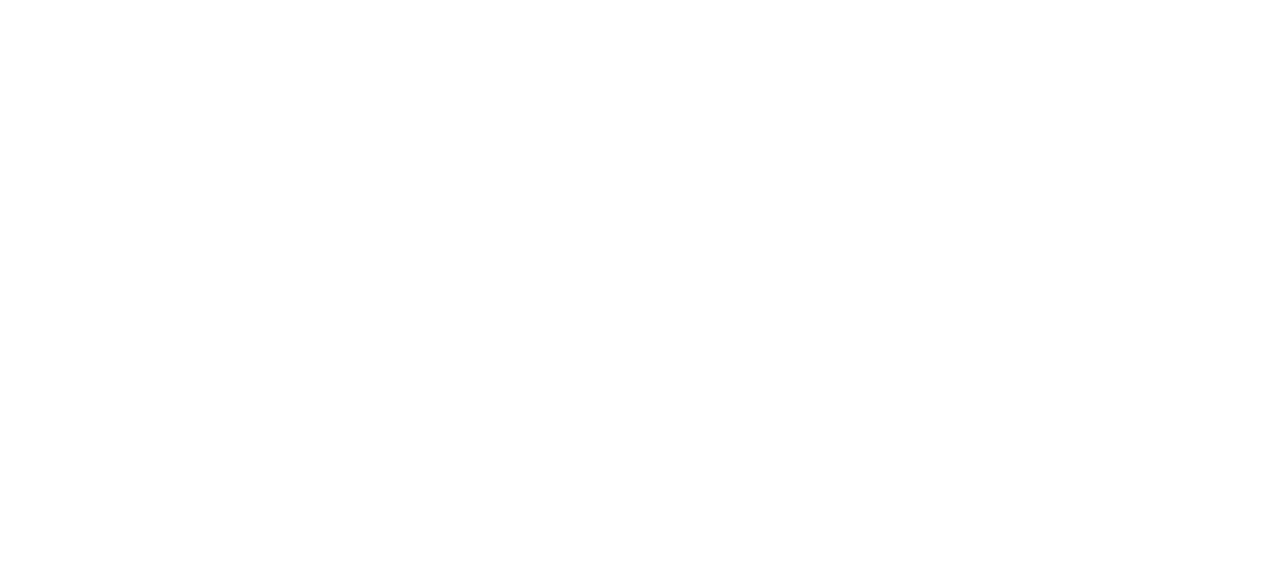
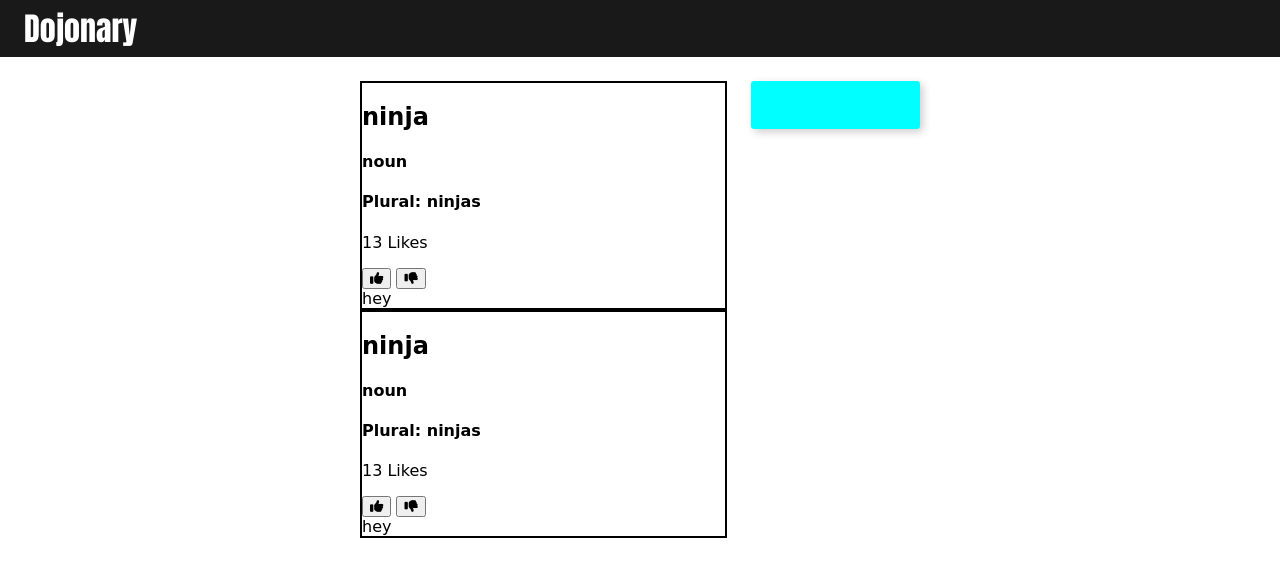
Before and after one commit to MJ-Kerr/Button_Clicker, a plain HTML site: page index.html in a window 1280 px wide. Drawn offline with Linux system fonts and the light colour scheme.

Commit message:
getting there columns are up

```diff
--- a/index.html
+++ b/index.html
@@ -1,12 +1,62 @@
 <!DOCTYPE html>
 <html lang="en">
+
 <head>
     <meta charset="UTF-8">
     <meta http-equiv="X-UA-Compatible" content="IE=edge">
     <meta name="viewport" content="width=device-width, initial-scale=1.0">
-    <title>Document</title>
+    <link rel="stylesheet" href="style.css">
+    <script src="https://kit.fontawesome.com/e58136efaf.js" crossorigin="anonymous"></script>
+    <title>Dojonary</title>
 </head>
+
 <body>
+    <h1>Dojonary</h1>
+    <div class="container flex">
+        <div class="defCard">
+            <div class="word">
+                <h2>ninja</h2>
+                <h4>noun</h4>
+                <h4>Plural: ninjas</h4>
+                <p><span id="def1">13</span> Likes</p>
+                <div class="word-footer">
+                    <button class="btn" onclick="thumbUp(def1)">
+                        <i class="fa-solid fa-thumbs-up"></i>
+                    </button>
+                    <button class="btn" onclick="thumbDown(def1)">
+                        <i class="fa-solid fa-thumbs-down"></i>
+                    </button>
+                </div>
+            </div>
+            <div class="definition">
+                hey
+            </div>
+        </div>
+        <aside class="text-center"></aside>
+    </div>
+    <div class="container flex">
+        <div class="defCard">
+            <div class="word">
+                <h2>ninja</h2>
+                <h4>noun</h4>
+                <h4>Plural: ninjas</h4>
+                <p><span id="def2">13</span> Likes</p>
+                <div class="word-footer">
+                    <button class="btn" onclick="thumbUp(def1)">
+                        <i class="fa-solid fa-thumbs-up"></i>
+                    </button>
+                    <button class="btn" onclick="thumbDown(def1)">
+                        <i class="fa-solid fa-thumbs-down"></i>
+                    </button>
+                </div>
+            </div>
+            <div class="definition">
+                hey
+            </div>
+        </div>
+        <aside class="clear"></aside>
+    </div>
+    <script src="./script.js"></script>
+</body>
 
-</body>
 </html>
--- a/script.js
+++ b/script.js
@@ -0,0 +1,7 @@
+function thumbDown(jokeSpan) {
+    jokeSpan.innerText--;
+}
+
+function thumbUp(jokeSpan) {
+    jokeSpan.innerText++;
+}
--- a/source.css
+++ /dev/null
@@ -1,4 +0,0 @@
-* {
-    margin:0;
-    padding: 0;
-}
--- /dev/null
+++ b/style.css
@@ -0,0 +1,46 @@
+body {
+    margin: 0;
+    font-family: cursive;
+}
+
+h1 {
+    background-color: rgb(25, 25, 25);
+    color: white;
+    margin: 0 0 1.5rem;
+    padding: .25rem 1.5rem;
+    font-family: Impact, Haettenschweiler, 'Arial Narrow Bold', sans-serif;
+}
+
+.flex {
+    display: flex;
+    justify-content: space-between;
+    align-items: center;
+    gap: 1.5rem;
+}
+
+.container {
+    width: 35rem;
+    margin: 0 auto;
+}
+.text-center {
+    text-align: center;
+}
+
+aside {
+    flex: 1;
+    align-self: flex-start;
+    padding: 1.5rem;
+    box-shadow: 3px 3px .5rem rgba(0, 0, 0, .2);
+    border-radius: .2rem;
+    background-color: cyan
+}
+
+.defCard{
+    flex: 3;
+    border: 2px solid black;
+}
+
+.clear {
+    background-color: white;
+    box-shadow: none;
+}
```
